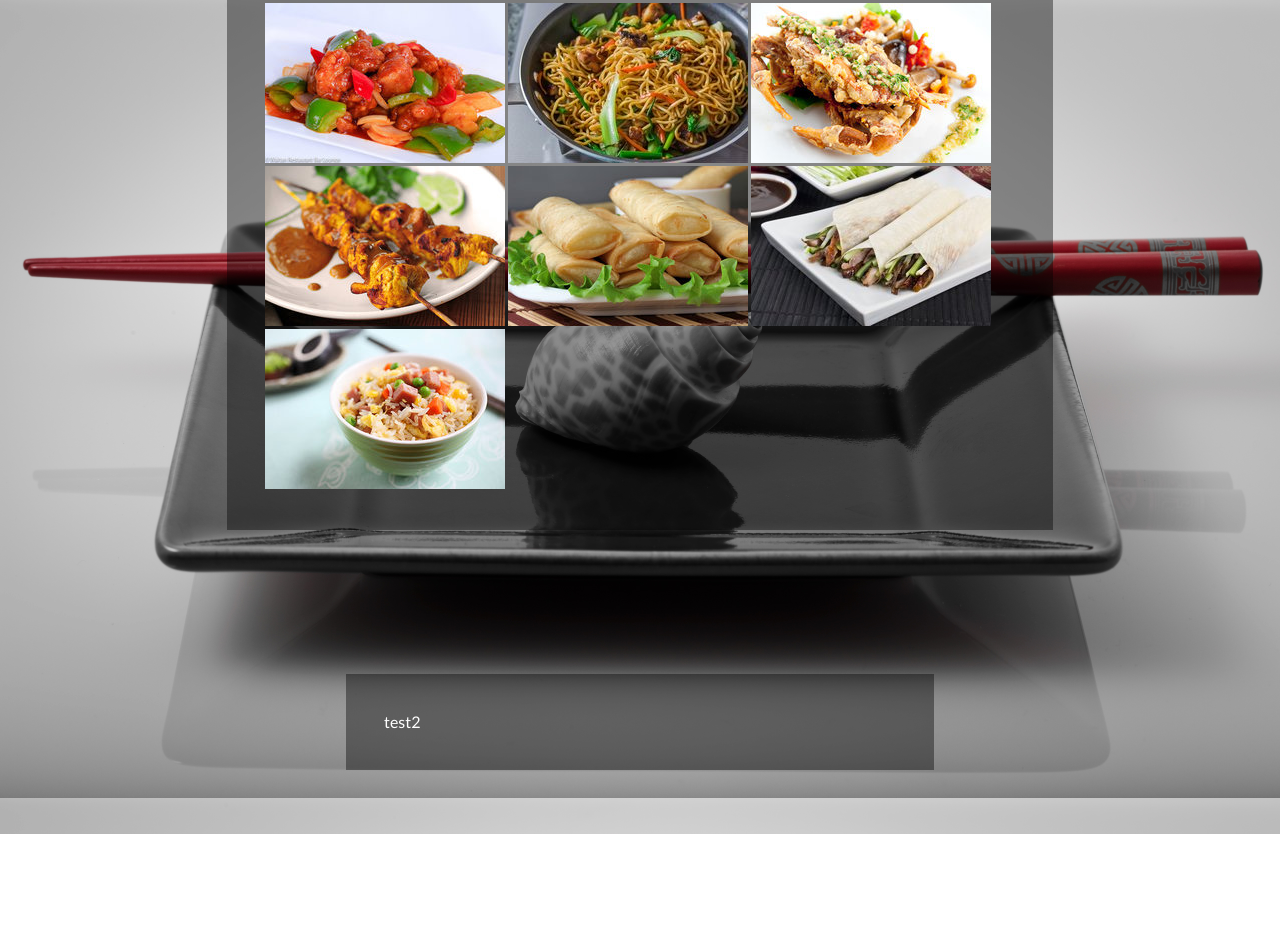
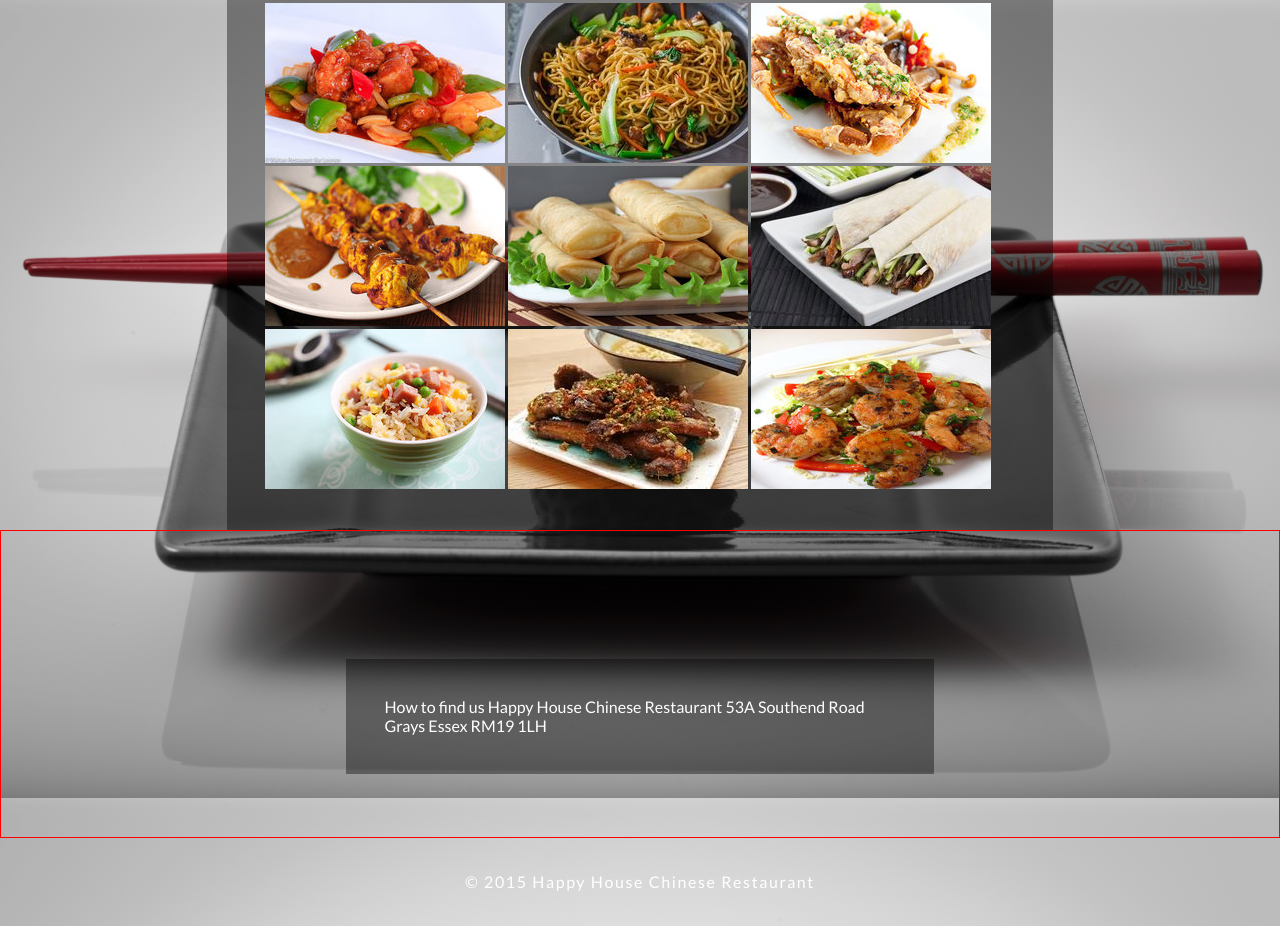
Before and after one commit to crisps85/Restaurant, a plain HTML site: page index.html in a window 1280 px wide. Shown: the part 2402-3328 px from the top of the page. Before the commit the page ends 3236 px from the top, so only its background shows below. Drawn offline with nearby package versions, Linux system fonts and the light colour scheme; a script that the page names is missing.

Commit message:
javascript updated a bit more.

```diff
--- a/css/main.css
+++ b/css/main.css
@@ -266,6 +266,13 @@ table tr td:last-child{
 	width: 750px;
 	margin: 0 auto;
 }
+footer div{
+	background: rgba(0,0,0,0);
+}
+#contact-us{
+	border: 1px solid red;
+	padding-top: 5%;
+}
 
 /*Mobile*/
 
@@ -355,6 +362,7 @@ table tr td:last-child{
 	}
 }
 
+
 @media screen and (max-width: 640px) {
 	.nav-icon {
 		display:block;
@@ -366,6 +374,10 @@ table tr td:last-child{
 	}
 	.site-nav ul{
 		width: 75%;
+		display: none;
+	}
+	#home div{
+		margin-top: 0;
 	}
 	.site-nav{
 		background-color: rgba(0,0,0,0);
--- a/index.html
+++ b/index.html
@@ -15,7 +15,6 @@
 </head>
 
 <body>
-
 <nav class="site-nav">
 	<ul>
 		<li><a href="#home">HOME</a></li>
@@ -299,11 +298,14 @@
 		<div class="toggler">
 		<h2>Dessert</h2>
     	<div class="inner">
-
+<!--     		<dl>
+    			<dt></dt>
+    			<dd></dd>
+    		</dl> -->
 			<table>
 			    <tr>
 			        <td>Lychee</td>
-			        <td>£2.20</td>
+			        <td>&pound;2.20</td>
 			    </tr>
 			    <tr>
 			        <td>Toffee Banana</td>
@@ -351,19 +353,37 @@
 			<a class="fancybox-thumb" rel="fancybox-thumb" href="images/springrolls_b.jpg" title="Sweet and Sour Pork">
 			<img src="images/springrolls_s.jpg" alt="Crispy Spring Rolls" />
 			</a>
-			<a class="fancybox-thumb" rel="fancybox-thumb" href="images/aromatic-duck_b.jpg" title="Sweet and Sour Pork">
+			<a class="fancybox-thumb" rel="fancybox-thumb" href="images/aromatic-duck_b.jpg" title="Crispy Spring Rolls">
 			<img src="images/aromatic-duck_s.jpg" alt="Crispy Spring Rolls" />
 			</a>
 			<a class="fancybox-thumb" rel="fancybox-thumb" href="images/fried-rice_b.jpg" title="Fried Rice">
 			<img src="images/fried-rice_s.jpg" alt="Fried Rice" />
 			</a>
+			<a class="fancybox-thumb" rel="fancybox-thumb" href="images/ribs_b.jpeg" title="Salt Chilli Ribs">
+			<img src="images/ribs_s.jpg" alt="Salt Chilli Ribs" />
+			</a>
+			<a class="fancybox-thumb" rel="fancybox-thumb" href="images/prawns_b.jpg" title="Salt Chilli Prawns">
+			<img src="images/prawns_s.jpg" alt="Salt Chilli Prawns" />
+			</a>
 		</div>
 	</section>
 
-	<section id="contact-us" class="pages">
-		<div>test2
+	<section id="contact-us" class="pages clearfix">
+		<div>
+		How to find us
+		Happy House Chinese Restaurant
+		53A Southend Road
+		Grays
+		Essex
+		RM19 1LH
 		</div>
 	</section>
+
+	<footer>
+		<p>&copy; 2015 Happy House Chinese Restaurant</p>
+	</footer>
+
+
 
 		<script src="toggler.js"></script>
 				<script src="https://cdnjs.cloudflare.com/ajax/libs/jquery/2.1.4/jquery.js"></script>
--- a/js/main.js
+++ b/js/main.js
@@ -28,9 +28,6 @@ $(document).ready(function(){
 		}
 
 	});
-});
-
-$(document).ready(function() {
 	$(".fancybox-thumb").fancybox({
 		prevEffect	: 'none',
 		nextEffect	: 'none',
```
Also changed, not shown: images/prawns_b.jpg (added), images/prawns_s.jpg (added), sataychicken.jpg (deleted).
